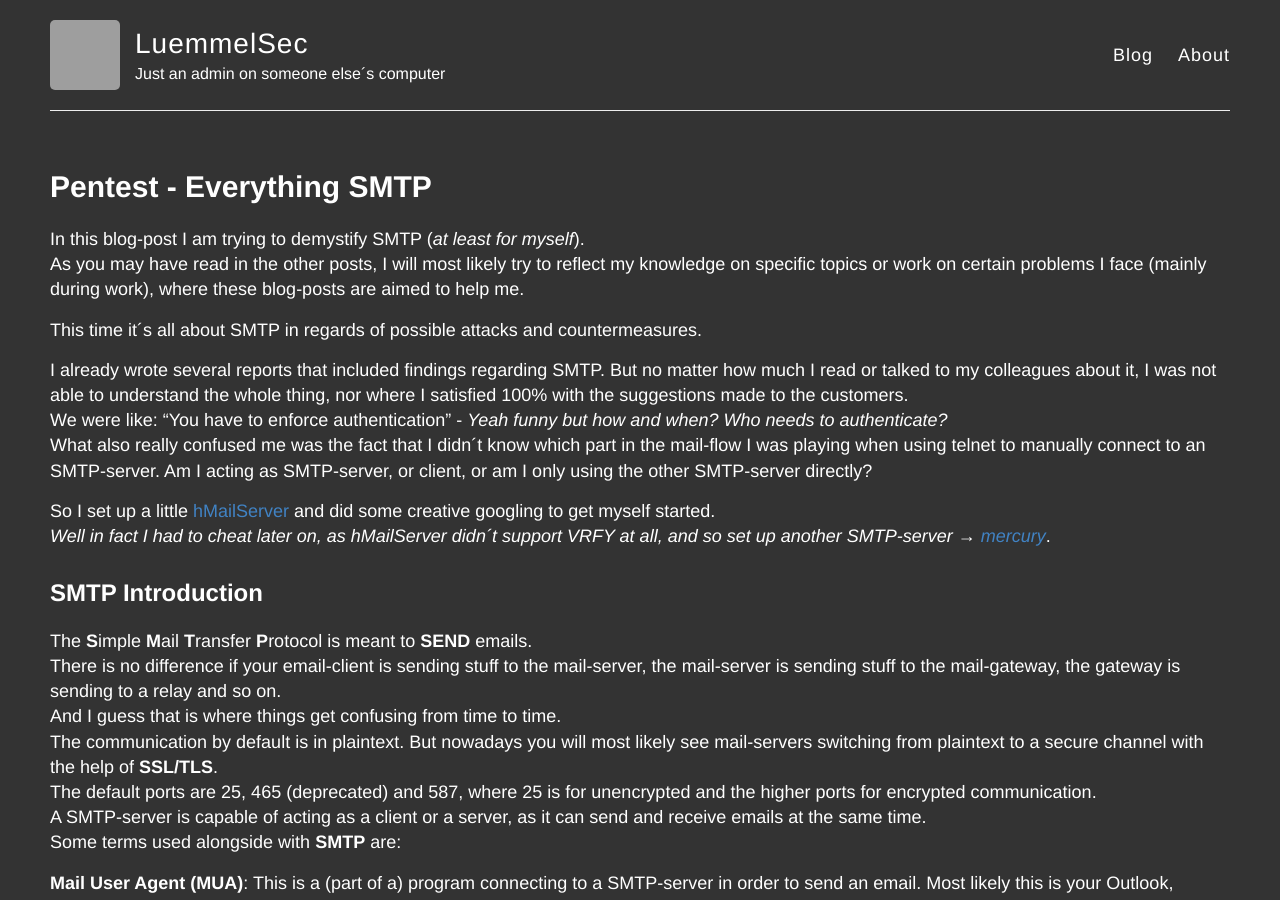
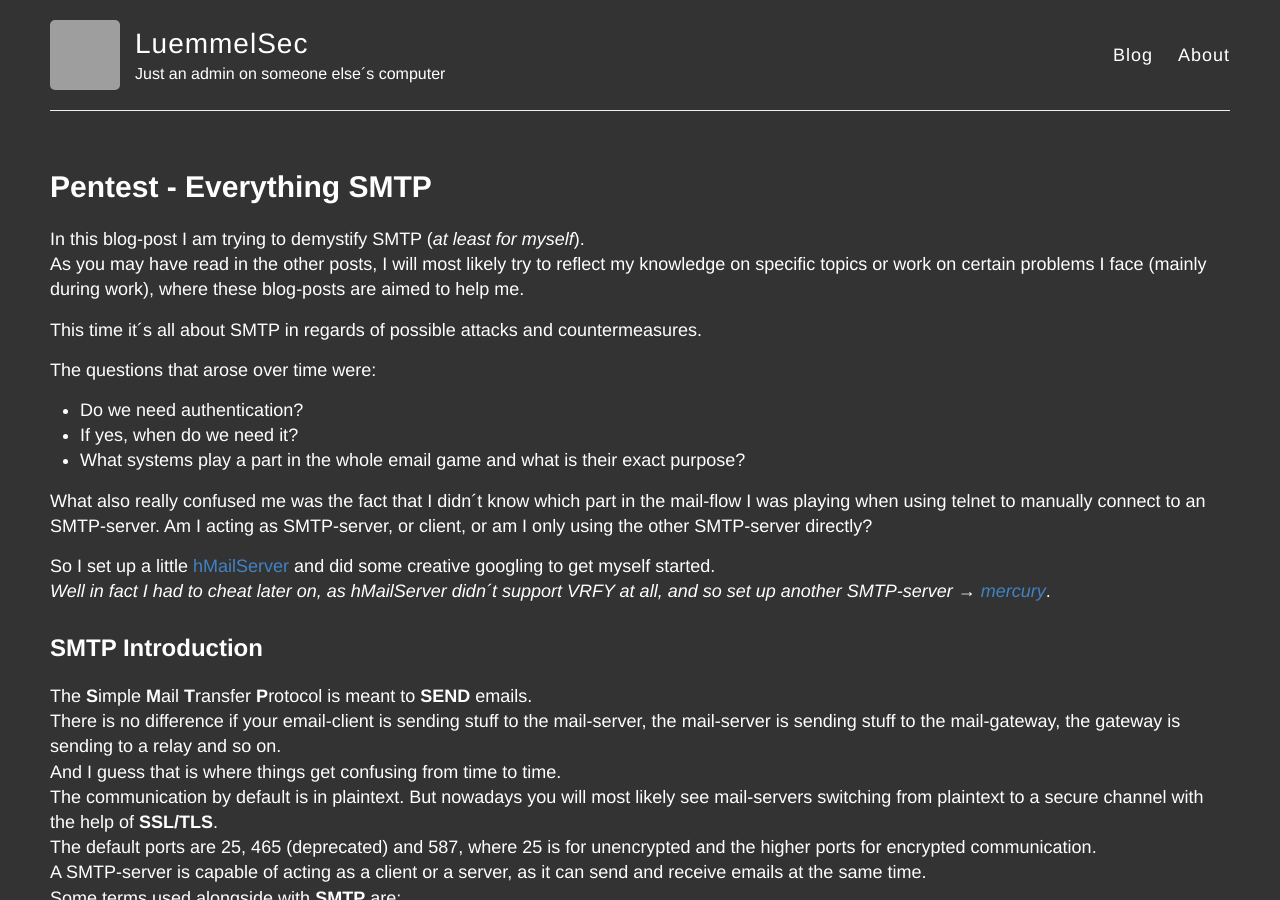
Before and after one commit to LuemmelSec/LuemmelSec.github.io, a Jekyll site: the page built from _posts/2020-12-25-Pentest-Everything-SMTP.md, in a window 1280 px wide and 900 px high. Built offline with Jekyll 4.4.1, drawn with Linux system fonts in a browser that asks for light colours; grey boxes are pictures that could not be loaded.

Commit message:
Update 2020-12-25-Pentest-Everything-SMTP.md

```diff
--- a/_posts/2020-12-25-Pentest-Everything-SMTP.md
+++ b/_posts/2020-12-25-Pentest-Everything-SMTP.md
@@ -8,8 +8,11 @@ As you may have read in the other posts, I will most likely try to reflect my kn
 
 This time it´s all about SMTP in regards of possible attacks and countermeasures.
 
-I already wrote several reports that included findings regarding SMTP. But no matter how much I read or talked to my colleagues about it, I was not able to understand the whole thing, nor where I satisfied 100% with the suggestions made to the customers.
-We were like: "You have to enforce authentication" - *Yeah funny but how and when? Who needs to authenticate?*
+The questions that arose over time were:
+- Do we need authentication?
+- If yes, when do we need it?
+- What systems play a part in the whole email game and what is their exact purpose?
+
 What also really confused me was the fact that I didn´t know which part in the mail-flow I was playing when using telnet to manually connect to an SMTP-server. Am I acting as SMTP-server, or client, or am I only using the other SMTP-server directly?
 
 So I set up a little [hMailServer](https://www.hmailserver.com/download) and did some creative googling to get myself started.
```
